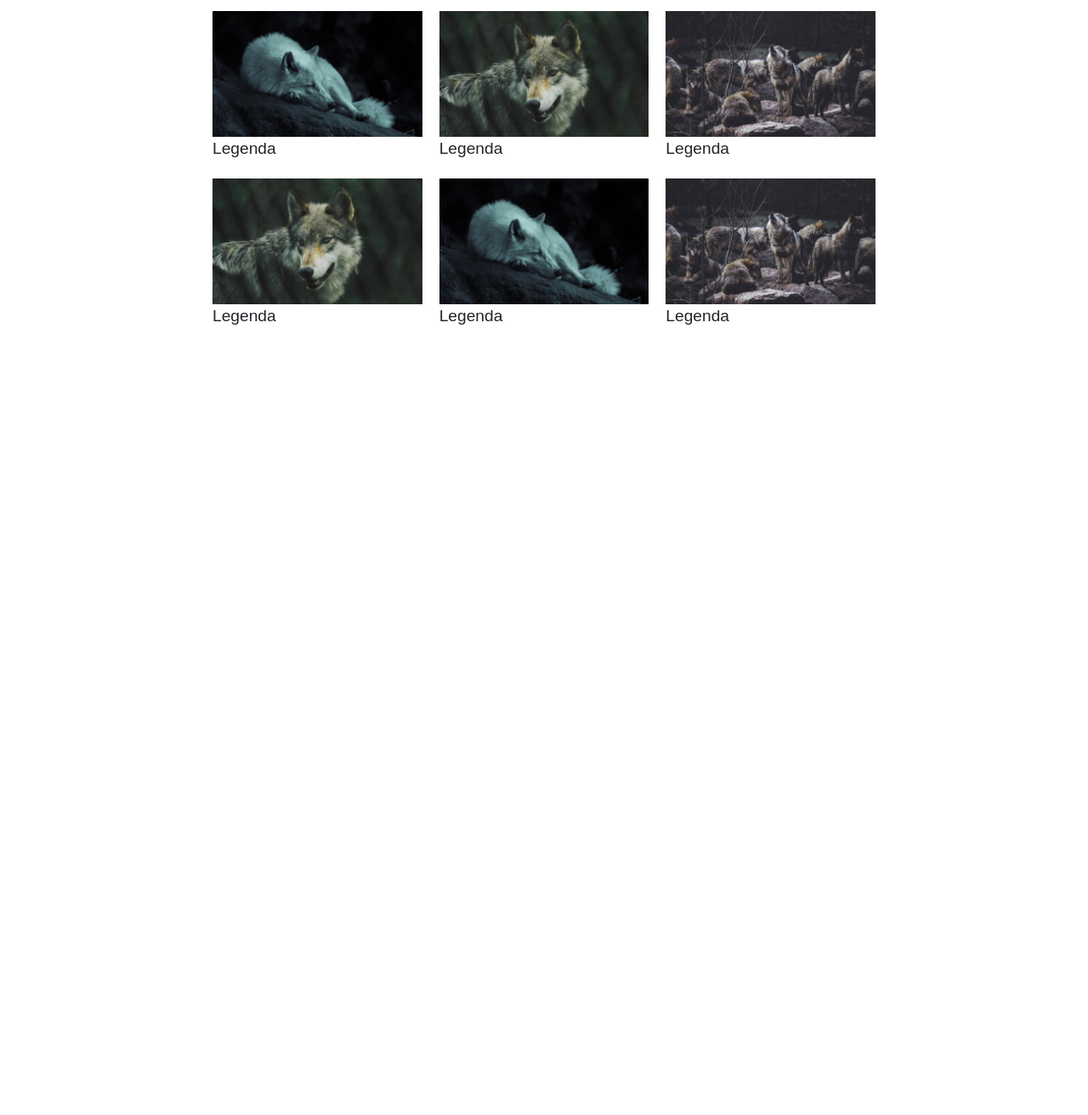
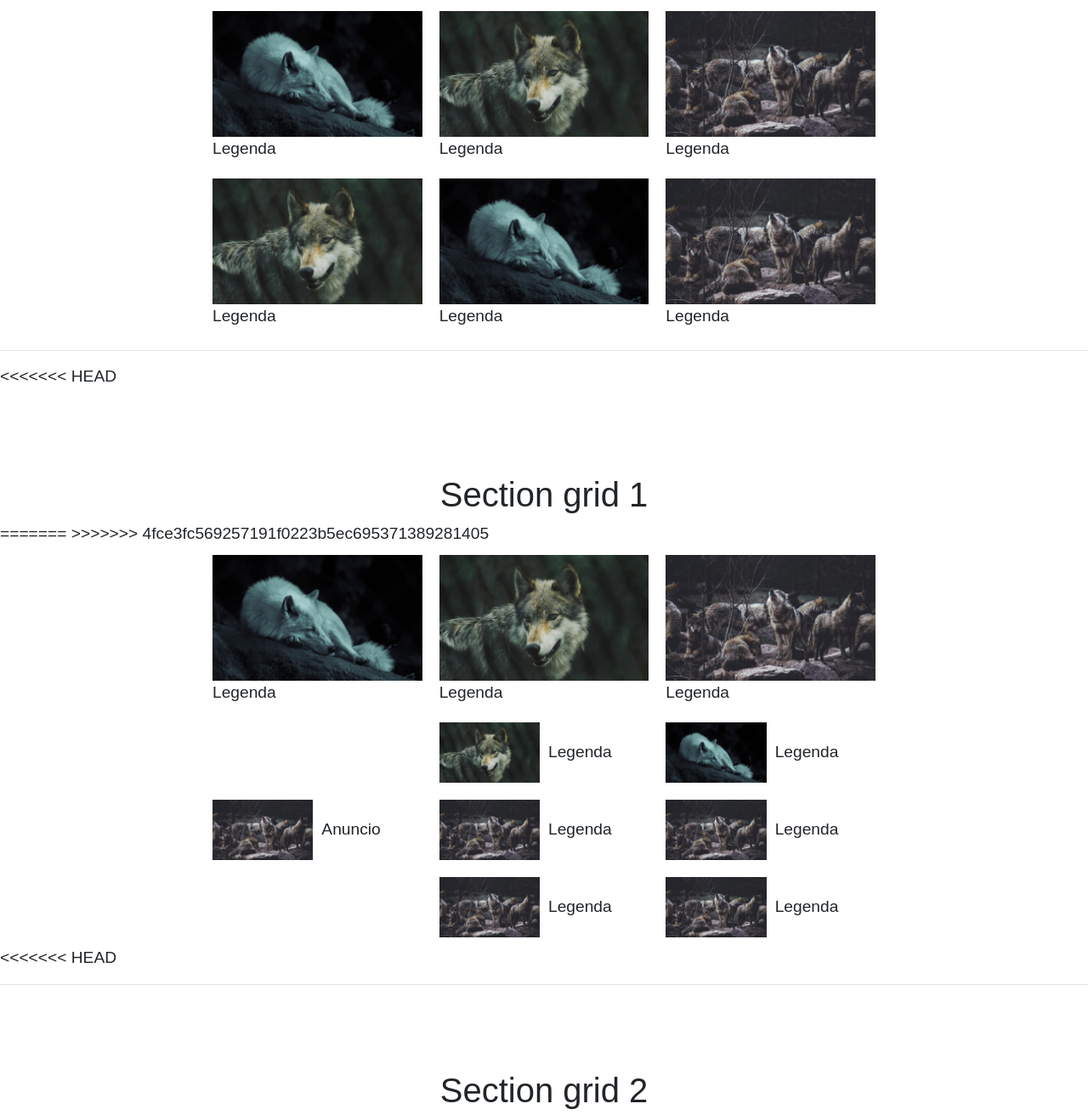
Before and after one commit to brunoalves2105/css-flexbox-grid, a plain HTML site: page index.html in a window 1280 px wide. Shown: the part 242-1554 px from the top of the page at 85% size. Before the commit the page ends 800 px from the top, so only its background shows below. Drawn offline with nearby package versions, Linux system fonts and the light colour scheme.

Commit message:
criando css  grid 1 / css grid 2

```diff
--- a/CSS/style.css
+++ b/CSS/style.css
@@ -4,6 +4,10 @@ body, ul, li, p{
     list-style: none;
     font-size: 1.2rem;
     font-family: arial;
+}
+
+body {
+    padding-bottom: 100px;
 }
 
 a {
@@ -43,7 +47,7 @@ img {
     padding: 10px;
 }
 
-/* css flexbox 1 */
+/* CSS flexbox 1 */
 
 .flex{
     display: flex;
@@ -56,3 +60,74 @@ img {
     flex: 1 1 200px;
     margin: 10px;
 }
+
+/* CSS grid 1 */
+
+.grid1 {
+    display: grid;
+    grid-template-columns: repeat(3, 1fr);
+    max-width: 800px;
+    padding: 10px;
+    margin: 0 auto;
+    grid-gap: 20px;
+}
+
+.grid1 > div:nth-child(n + 4) {
+    display: grid;
+    grid-template-columns: repeat(2, 1fr);
+    grid-gap: 10px;
+    align-items: center;
+}
+
+
+.grid1 > div.anuncio {
+    grid-column: 1;
+    grid-row: 2 / 5;
+}
+
+@media (max-width: 600px){
+    .grid1 {
+        grid-template-columns: repeat(2, 1fr);
+    }
+    .grid1 > div:nth-child(n + 4){
+        display: block;
+    }
+    .grid1 > div.anuncio {
+        grid-column: auto;
+        grid-row: auto;
+        order: -1;
+    }
+}
+<<<<<<< HEAD
+
+
+/* css grid 2 */
+
+.grid2{
+    display: grid;
+    grid-template-columns: 1fr 200px;
+    grid-gap: 20px;
+    max-width: 800px;
+    padding: 10px;
+    margin: auto;
+}
+
+.sidebar > div {
+    margin-bottom: 10px;
+}
+
+@media (max-width: 600px) {
+    .grid2 {
+        grid-template-columns: 1fr;
+    }
+    .sidebar {
+        display: flex;
+        overflow: scroll;
+    }
+    .sidebar > div {
+        flex: 1 0 200px;
+        margin: 0 10px;
+    }
+}
+=======
+>>>>>>> 4fce3fc569257191f0223b5ec695371389281405
--- a/index.html
+++ b/index.html
@@ -49,5 +49,87 @@
             <p>Legenda</p>
         </div>
     </section>
+
+    <hr>
+
+<<<<<<< HEAD
+    <h1>Section grid 1</h1>
+=======
+
+>>>>>>> 4fce3fc569257191f0223b5ec695371389281405
+
+    <section class="grid1">
+        <div>
+            <img src="imagens/lobo1.jpg">
+            <p>Legenda</p>
+        </div>
+        <div>
+            <img src="imagens/lobo2.jpg">
+            <p>Legenda</p>
+        </div>
+        <div>
+            <img src="imagens/lobo3.jpg">
+            <p>Legenda</p>
+        </div>
+        <div>
+            <img src="imagens/lobo2.jpg">
+            <p>Legenda</p>
+        </div>
+        <div>
+            <img src="imagens/lobo1.jpg">
+            <p>Legenda</p>
+        </div>
+        <div>
+            <img src="imagens/lobo3.jpg">
+            <p>Legenda</p>
+        </div>
+        <div>
+            <img src="imagens/lobo3.jpg">
+            <p>Legenda</p>
+        </div>
+        <div>
+            <img src="imagens/lobo3.jpg">
+            <p>Legenda</p>
+        </div>
+        <div>
+            <img src="imagens/lobo3.jpg">
+            <p>Legenda</p>
+        </div>
+        <div class="anuncio">
+            <img src="imagens/lobo3.jpg">
+            <p>Anuncio</p>
+        </div>
+    </section>
+<<<<<<< HEAD
+    <hr>
+
+    <h1>Section grid 2</h1>
+
+    <section class="grid2">
+        <div class="video">
+            <img src="imagens/lobo1.jpg">
+            <h2>como criar sites.</h2>
+        </div>
+        <div class="sidebar">
+            <div>
+                <img src="imagens/lobo3.jpg">
+                <p>Legenda</p>
+            </div>
+            <div>
+                <img src="imagens/lobo2.jpg">
+                <p>Legenda</p>
+            </div>
+            <div>
+                <img src="imagens/lobo1.jpg">
+                <p>Legenda</p>
+            </div>
+            <div>
+                <img src="imagens/lobo3.jpg">
+                <p>Legenda</p>
+            </div>
+        </div>
+    </section>
+=======
+>>>>>>> 4fce3fc569257191f0223b5ec695371389281405
 </body>
 </html>
```
